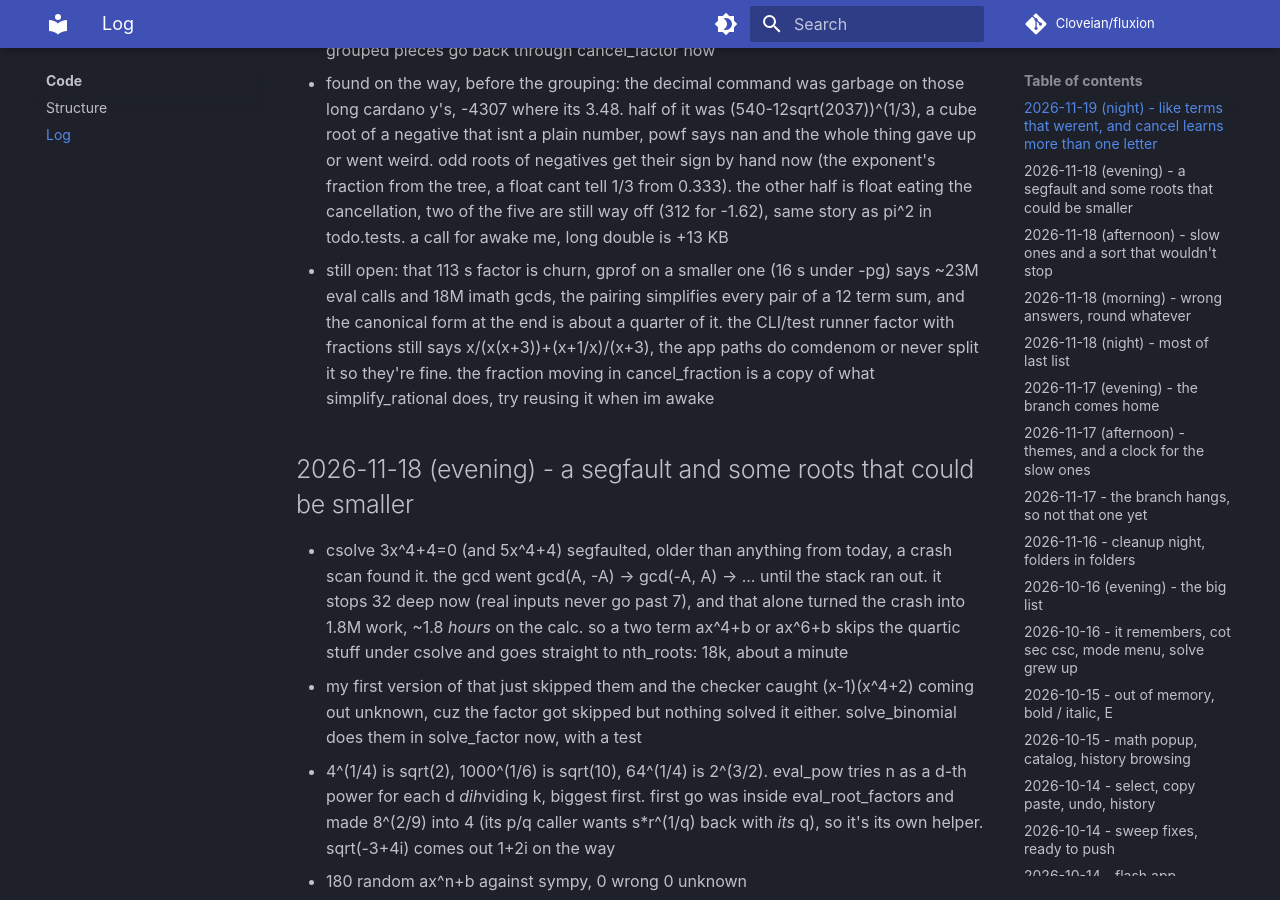
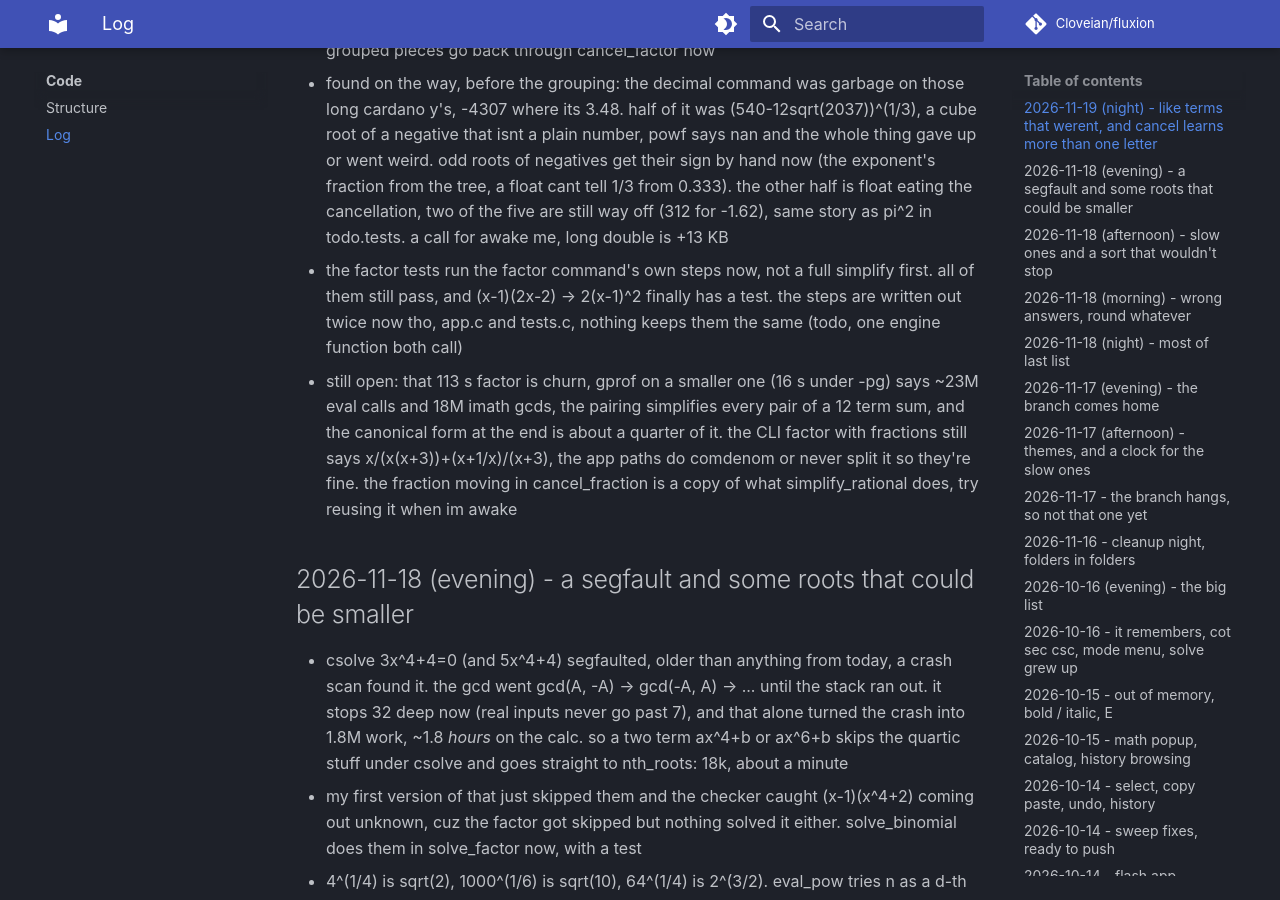
Before and after one commit to Cloveian/fluxion, an MkDocs documentation site: the page built from docs/code/log.md, in a window 1280 px wide and 900 px high, scrolled down 1618 px. Built offline with MkDocs 1.6.1 and Material for MkDocs 9.7.7, drawn with Linux system fonts in a browser that asks for light colours; comment, search, counter and statistics services are not loaded.

Commit message:
factor tests take the same road as the factor command now

```diff
--- a/docs/code/log.md
+++ b/docs/code/log.md
@@ -15,7 +15,8 @@
 - so, grouping. four terms, try the 3 ways to make two pairs, take each pair's gcd out, and if both leave the same sum (or minus it) thats (g1+g2)(sum). x^2+xy-x-y = (x-1)(x+y), ab+ac+bd+cd = (a+d)(b+c), the yx^2-y+zx^2-z from still open is (x-1)(x+1)(y+z), and that fraction comes out 1/((x+y)(x-1)) like it should
 - and grouping after the common factor (z(xy+x+y+1) -> z(x+1)(y+1)) and inside cancel, (x^2+xy-x-y)/(x+y) = x-1. the checker caught w(x^2-1)(y+z)/(x-1) not cancelling, the grouped pieces go back through cancel_factor now
 - found on the way, before the grouping: the decimal command was garbage on those long cardano y's, -4307 where its 3.48. half of it was (540-12sqrt(2037))^(1/3), a cube root of a negative that isnt a plain number, powf says nan and the whole thing gave up or went weird. odd roots of negatives get their sign by hand now (the exponent's fraction from the tree, a float cant tell 1/3 from 0.333). the other half is float eating the cancellation, two of the five are still way off (312 for -1.62), same story as pi^2 in todo.tests. a call for awake me, long double is +13 KB
-- still open: that 113 s factor is churn, gprof on a smaller one (16 s under -pg) says ~23M eval calls and 18M imath gcds, the pairing simplifies every pair of a 12 term sum, and the canonical form at the end is about a quarter of it. the CLI/test runner factor with fractions still says x/(x(x+3))+(x+1/x)/(x+3), the app paths do comdenom or never split it so they're fine. the fraction moving in cancel_fraction is a copy of what simplify_rational does, try reusing it when im awake
+- the factor tests run the factor command's own steps now, not a full simplify first. all of them still pass, and (x-1)(2x-2) -> 2(x-1)^2 finally has a test. the steps are written out twice now tho, app.c and tests.c, nothing keeps them the same (todo, one engine function both call)
+- still open: that 113 s factor is churn, gprof on a smaller one (16 s under -pg) says ~23M eval calls and 18M imath gcds, the pairing simplifies every pair of a 12 term sum, and the canonical form at the end is about a quarter of it. the CLI factor with fractions still says x/(x(x+3))+(x+1/x)/(x+3), the app paths do comdenom or never split it so they're fine. the fraction moving in cancel_fraction is a copy of what simplify_rational does, try reusing it when im awake
 
 ## 2026-11-18 (evening) - a segfault and some roots that could be smaller
 
```
Also changed, not shown: src/engine/README.md (+1 -0 lines), 2 other files.
